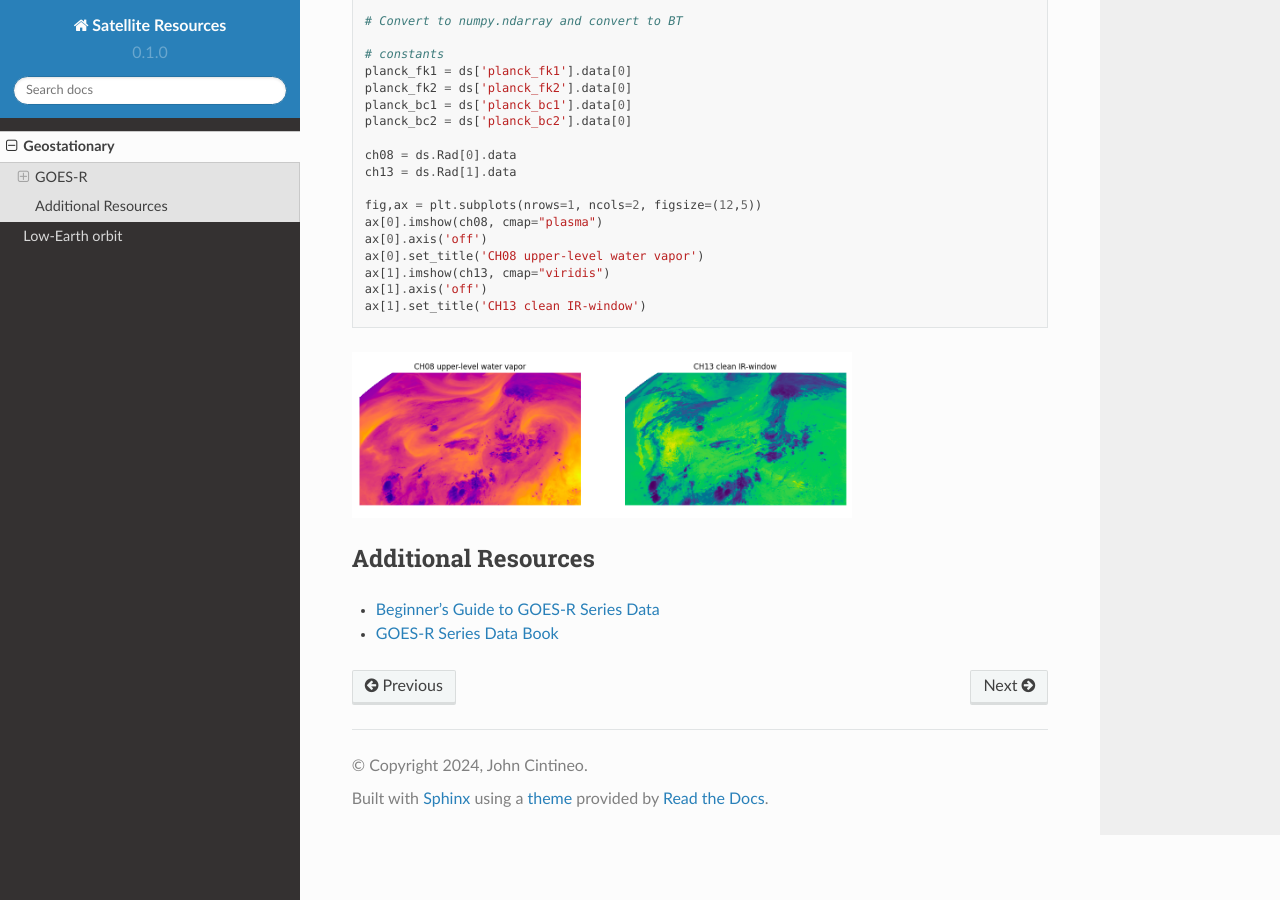
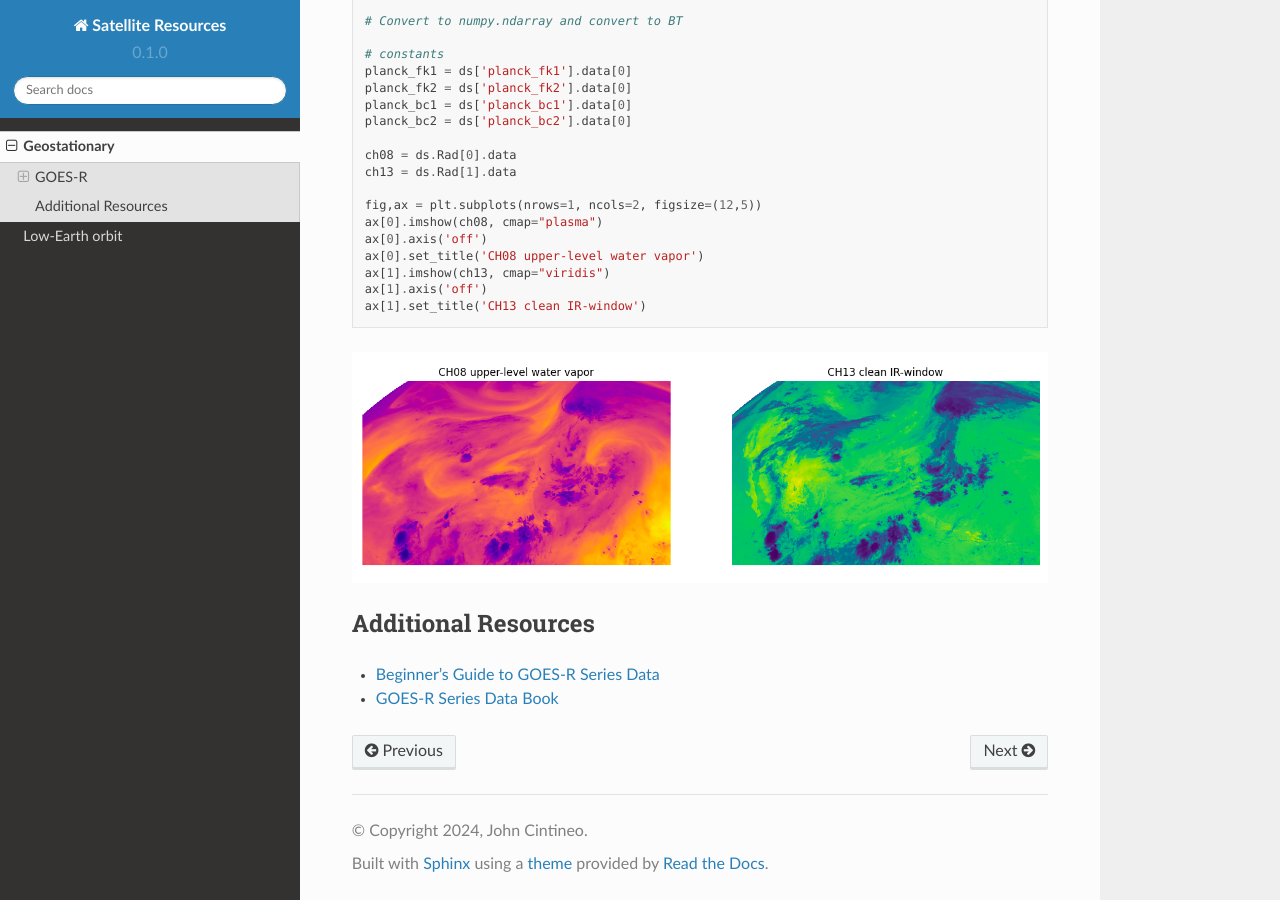
Before and after one commit to jlc248/satellite-resources, a Sphinx documentation site: the page built from docs/source/Geostationary.rst, in a window 1280 px wide and 900 px high, scrolled down 5414 px. Built offline with Sphinx 7.4.7 and the Read the Docs theme 2.0.0, drawn with Linux system fonts in a browser that asks for light colours.

Commit message:
Update Geostationary.rst

```diff
--- a/docs/source/Geostationary.rst
+++ b/docs/source/Geostationary.rst
@@ -206,7 +206,7 @@ Here we use ``goes2go`` to get L1b data for two infrared bands, channels 08 and
     ax[1].set_title('CH13 clean IR-window')
 
 .. image:: ../static/images/ir-ch08-ch13.png
-  :width: 500
+  :width: 900
   :alt: GOES-East CONUS IR (CH08 + CH13) image.
 
 Additional Resources
```
